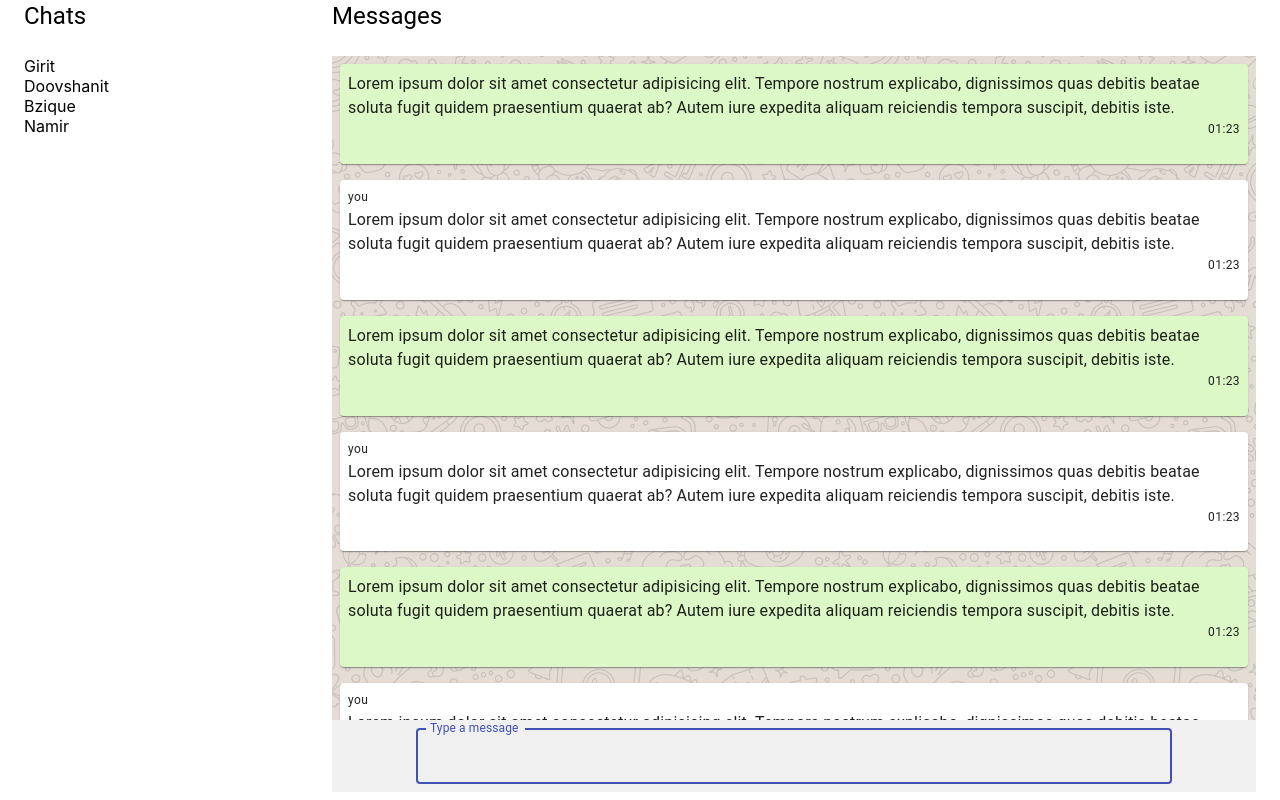
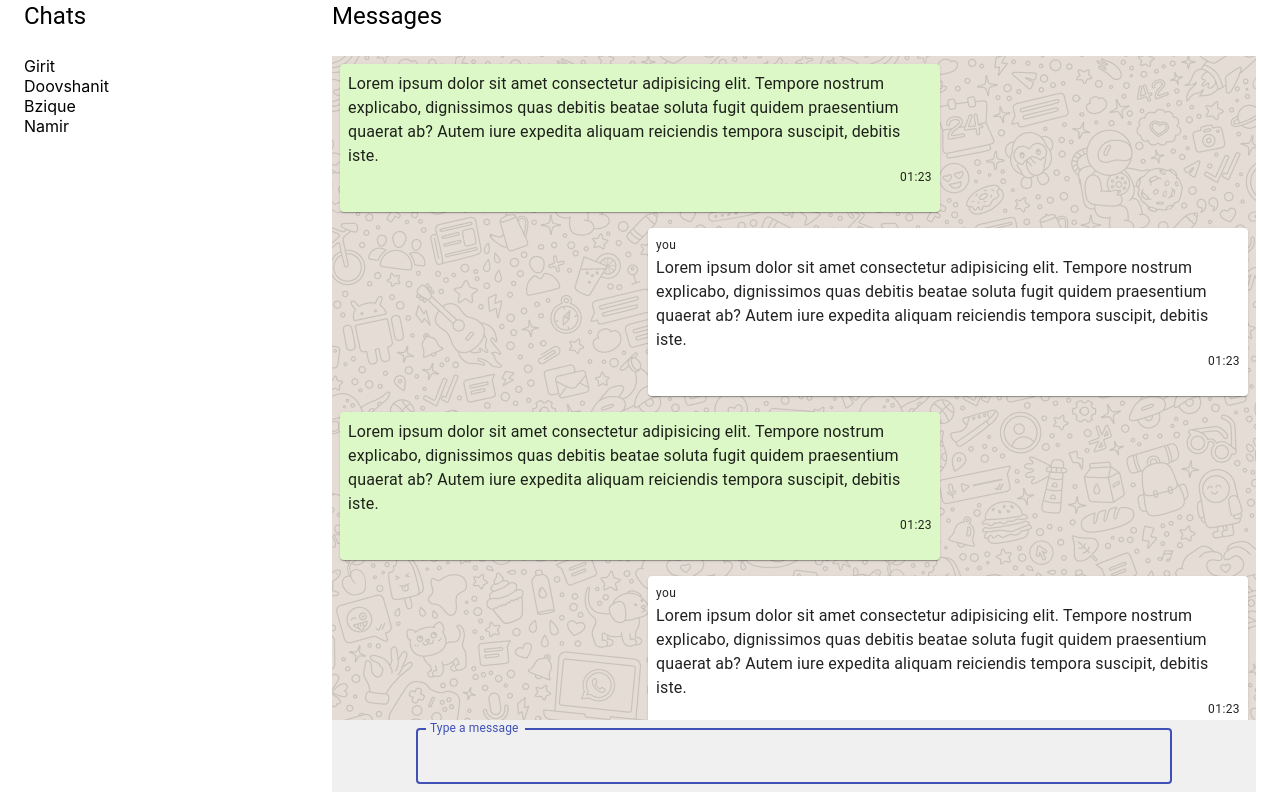
Before and after one commit to roninbar/2020-10-14-chat, a React (Create React App) app in the folder client-react-redux/: page / in a window 1280 px wide. Built offline with nearby package versions, Linux system fonts and the light colour scheme.

Commit message:
Limit message card width to 8/12 of the width of the message list.

```diff
--- a/client-react-redux/src/components/MessageList.js
+++ b/client-react-redux/src/components/MessageList.js
@@ -14,6 +14,7 @@ export const MessageList = withRedux(function (props) {
             <div className="underlay" />
             {props.messages?.map(({ id, sender, time, text }) => (
                 <Grid item container direction="row" justify={sender === 'me' ? 'flex-start' : 'flex-end'} alignItems="center" key={id} className={props.classes.message}>
+                    <Grid item xs={8}>
                         <MessageCard sender={sender}>
                             <CardContent className={props.classes.cardContent}>
                                 {sender !== 'me' && <Typography variant="caption" className={props.classes.sender}>{sender}</Typography>}
@@ -24,6 +25,7 @@ export const MessageList = withRedux(function (props) {
                             </CardContent>
                         </MessageCard>
                     </Grid>
+                </Grid>
             ))}
         </Grid>
     );
```
Lines whose indentation alone changed are shown as unchanged.
